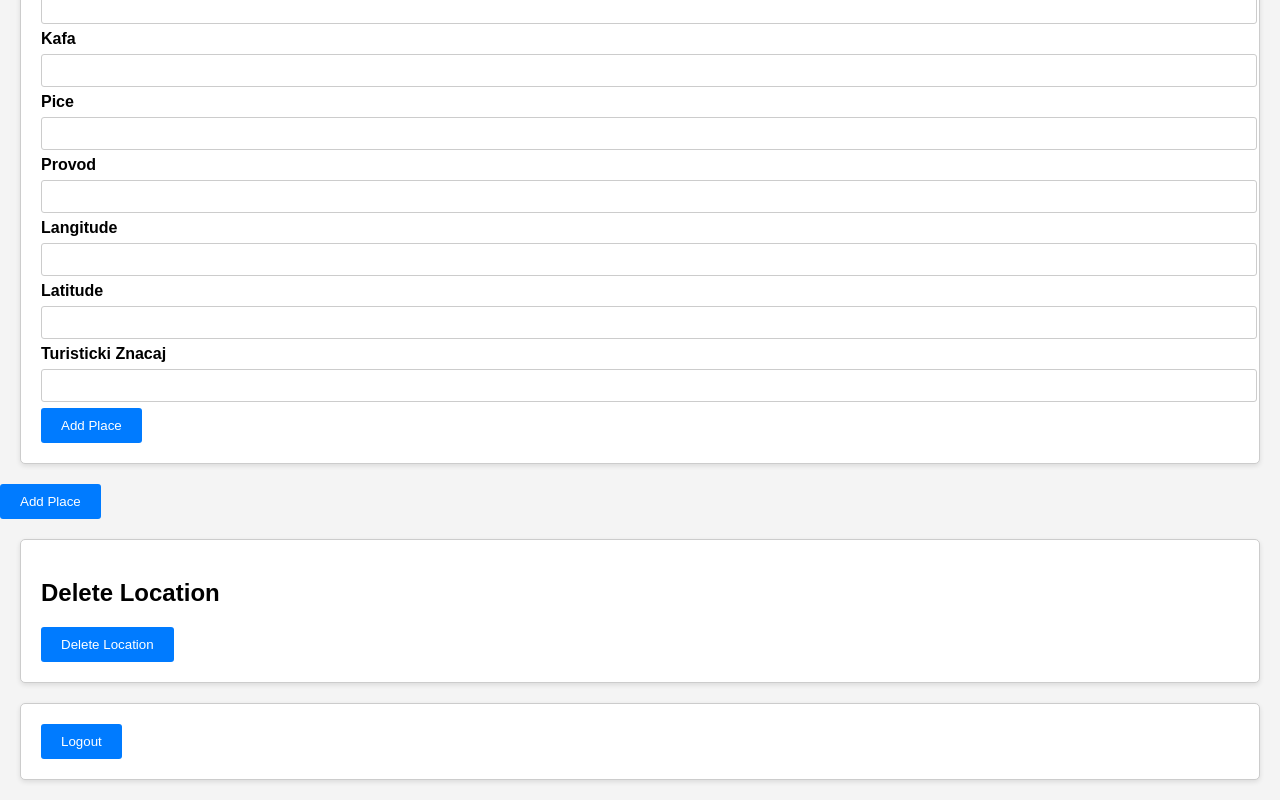
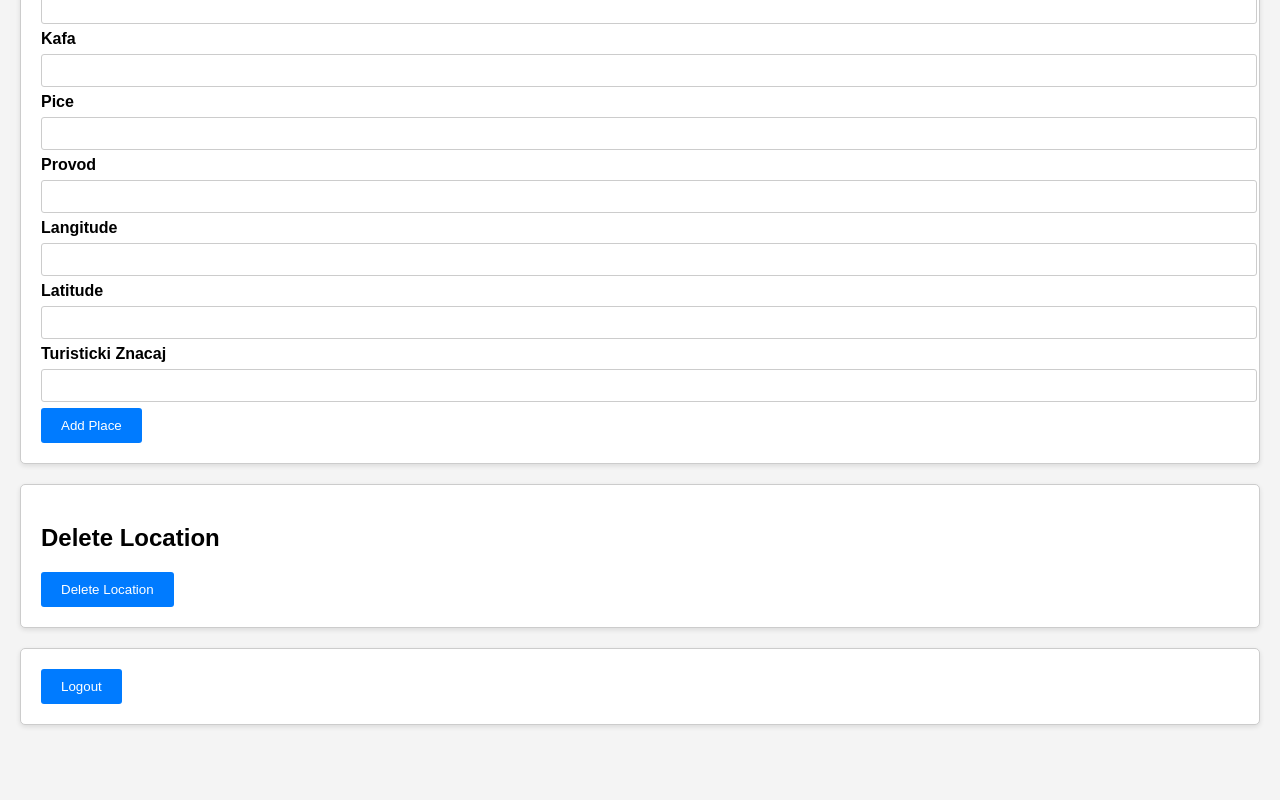
Before and after one commit to soft1c/Visit-Travnik, a website: page public/admin.html in a window 1280 px wide. Shown: the part 1318-2118 px from the top of the page. After the commit the page ends 2063 px from the top, so only its background shows below. Drawn offline with Linux system fonts and the light colour scheme; no server answers.

Commit message:
uklonuo duplo dugme

```diff
--- a/public/admin.html
+++ b/public/admin.html
@@ -198,9 +198,6 @@
 </form>
   <!-- Add other fields as needed -->
 
-  <input type="submit" value="Add Place">
-</form>
-
 <!-- Delete Place Form -->
 <form action="/delete_location" method="POST" id="deleteLocationForm">
   <h2>Delete Location</h2>
```
